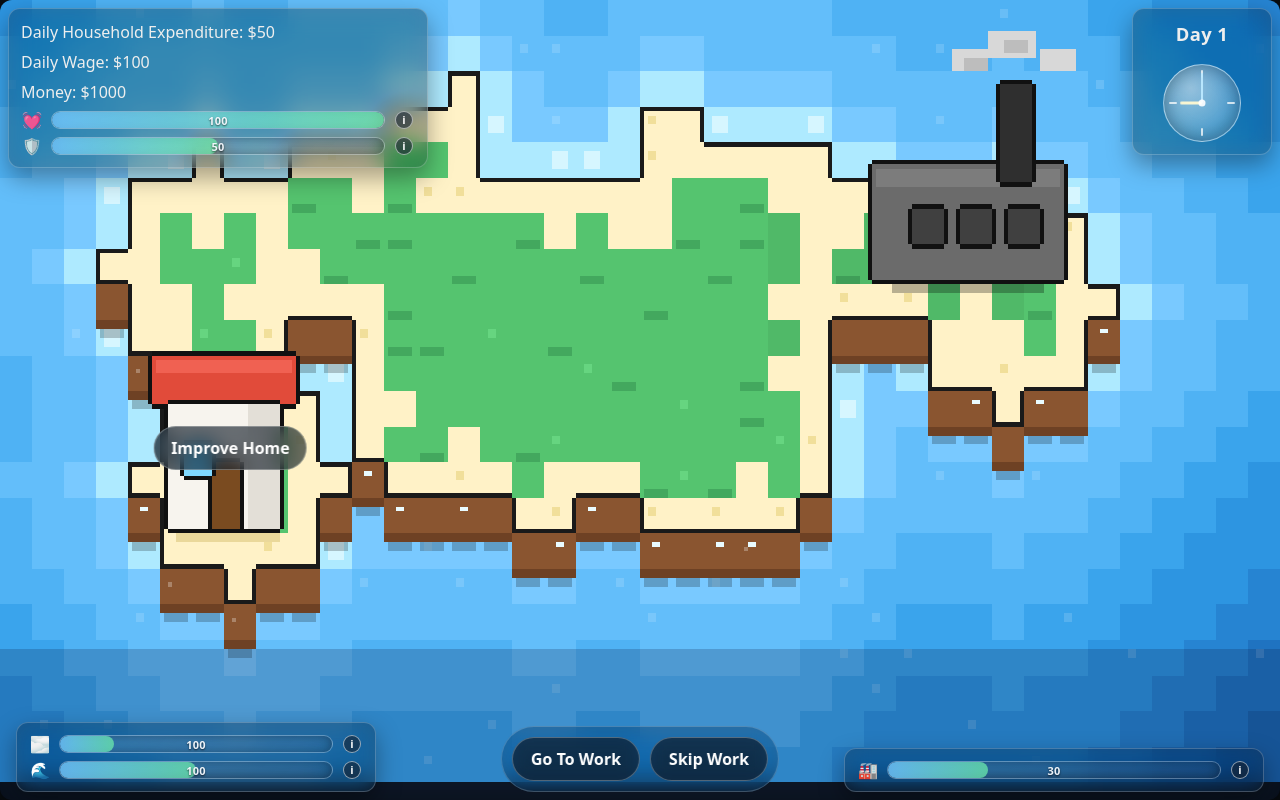
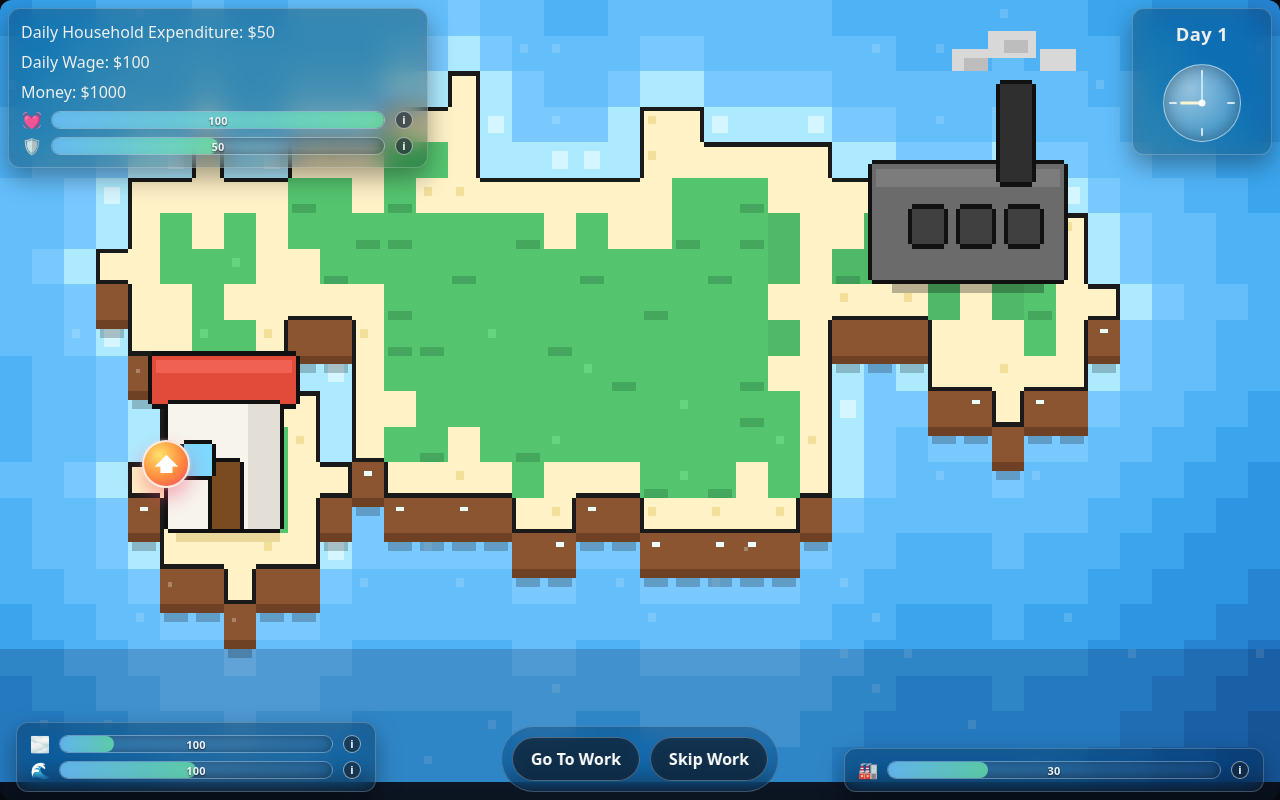
Before and after one commit to rachit182/imperfect-game, a React (Vite) app: page / in a window 1280 px wide. Built offline with nearby package versions, Linux system fonts and the light colour scheme.

Commit message:
improve home button updated

```diff
--- a/src/components/Controls.jsx
+++ b/src/components/Controls.jsx
@@ -86,15 +86,20 @@ export default function Controls() {
     .filter((choice) => !choice.mustInclude)
     .sort((a, b) => b.priority - a.priority);
   const visibleChoices = [...mustInclude, ...optional].slice(0, 3);
+  const canAnimateHomeUpgrade = state.player.money > 2000;
 
   return (
     <>
       {homeChoice && (
         <button
-          className="glass-button home-improve-button"
+          className={`home-improve-button ${
+            canAnimateHomeUpgrade ? "home-improve-button-dancing" : ""
+          }`}
           onClick={() => dispatch({ type: homeChoice.type })}
+          aria-label={homeChoice.label}
+          title={homeChoice.label}
         >
-          {homeChoice.label}
+          ⬆
         </button>
       )}
 
--- a/src/styles.css
+++ b/src/styles.css
@@ -586,13 +586,54 @@ button:active {
 
 .home-improve-button {
   position: absolute;
-  left: 18%;
-  top: 56%;
+  left: 13%;
+  top: 58%;
   z-index: 19;
   transform: translate(-50%, -50%);
-  border-radius: 999px;
-  padding: 10px 16px;
+  border-radius: 50%;
+  width: 48px;
+  height: 48px;
+  padding: 0;
+  font-size: 1.45rem;
+  font-weight: 900;
+  display: inline-flex;
+  align-items: center;
+  justify-content: center;
   pointer-events: auto;
+  color: #ffffff;
+  border: 2px solid rgba(255, 255, 255, 0.82);
+  background: radial-gradient(circle at 35% 30%, #ffe16a, #ff8a3d 55%, #ef4968 100%);
+  box-shadow: 0 10px 20px rgba(239, 73, 104, 0.45), 0 0 0 2px rgba(255, 255, 255, 0.14);
+}
+
+.home-improve-button:hover {
+  transform: translate(-50%, -50%);
+  background: radial-gradient(circle at 35% 30%, #fff089, #ff9b4f 55%, #f15f7a 100%);
+  box-shadow: 0 12px 24px rgba(239, 73, 104, 0.52), 0 0 0 2px rgba(255, 255, 255, 0.2);
+}
+
+.home-improve-button:active {
+  transform: translate(-50%, -50%);
+}
+
+.home-improve-button.home-improve-button-dancing {
+  animation: home-upgrade-hop 2.2s ease-in-out infinite;
+}
+
+@keyframes home-upgrade-hop {
+  0%,
+  14%,
+  100% {
+    transform: translate(-50%, -50%);
+  }
+
+  6% {
+    transform: translate(-50%, -58%);
+  }
+
+  10% {
+    transform: translate(-50%, -46%);
+  }
 }
 
 /* ========== HELPERS / RESPONSIVE ========== */
@@ -724,7 +765,7 @@ button:active {
   }
 
   .home-improve-button {
-    left: 20%;
+    left: 15%;
     top: 58%;
   }
 
```
